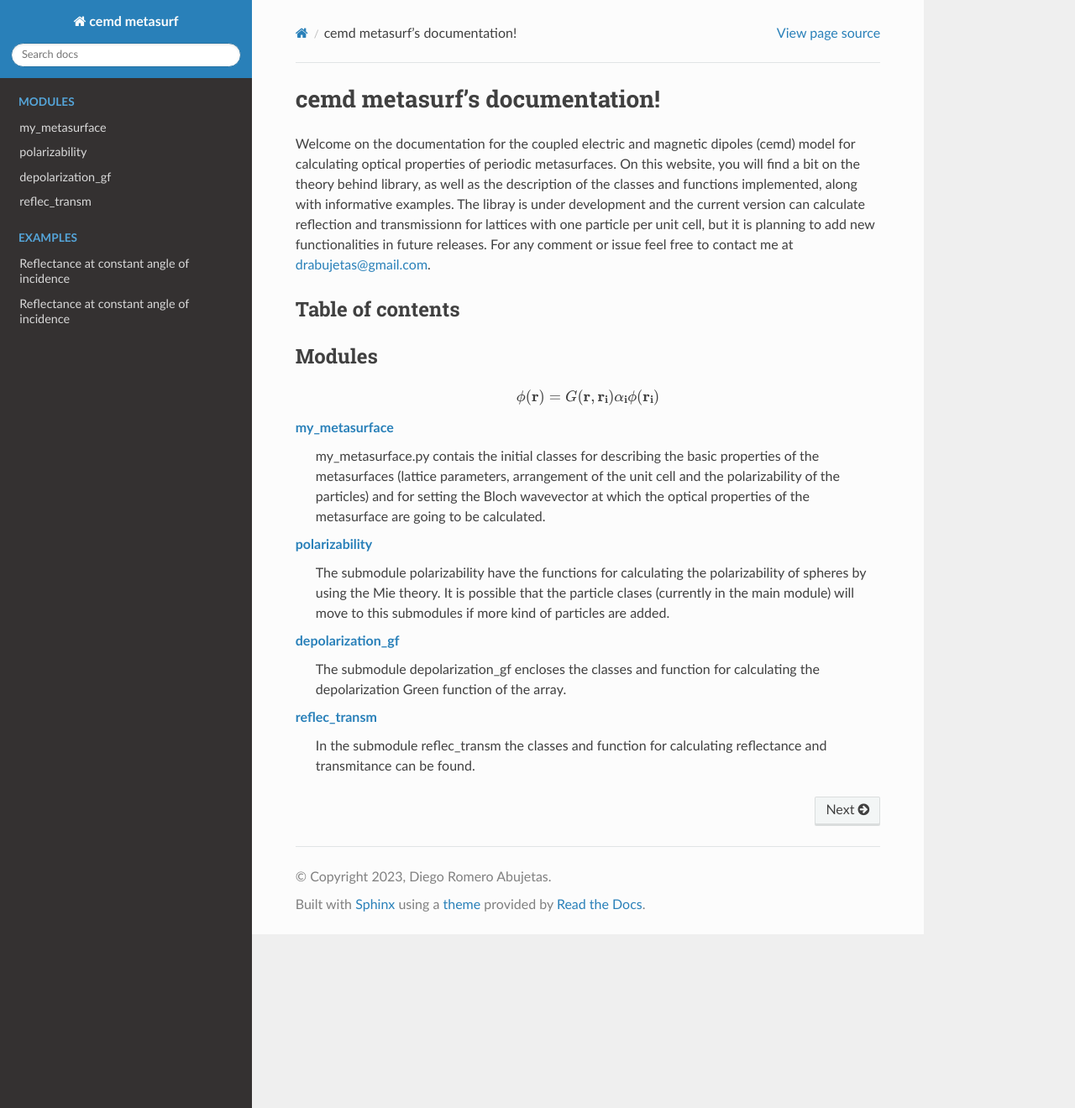
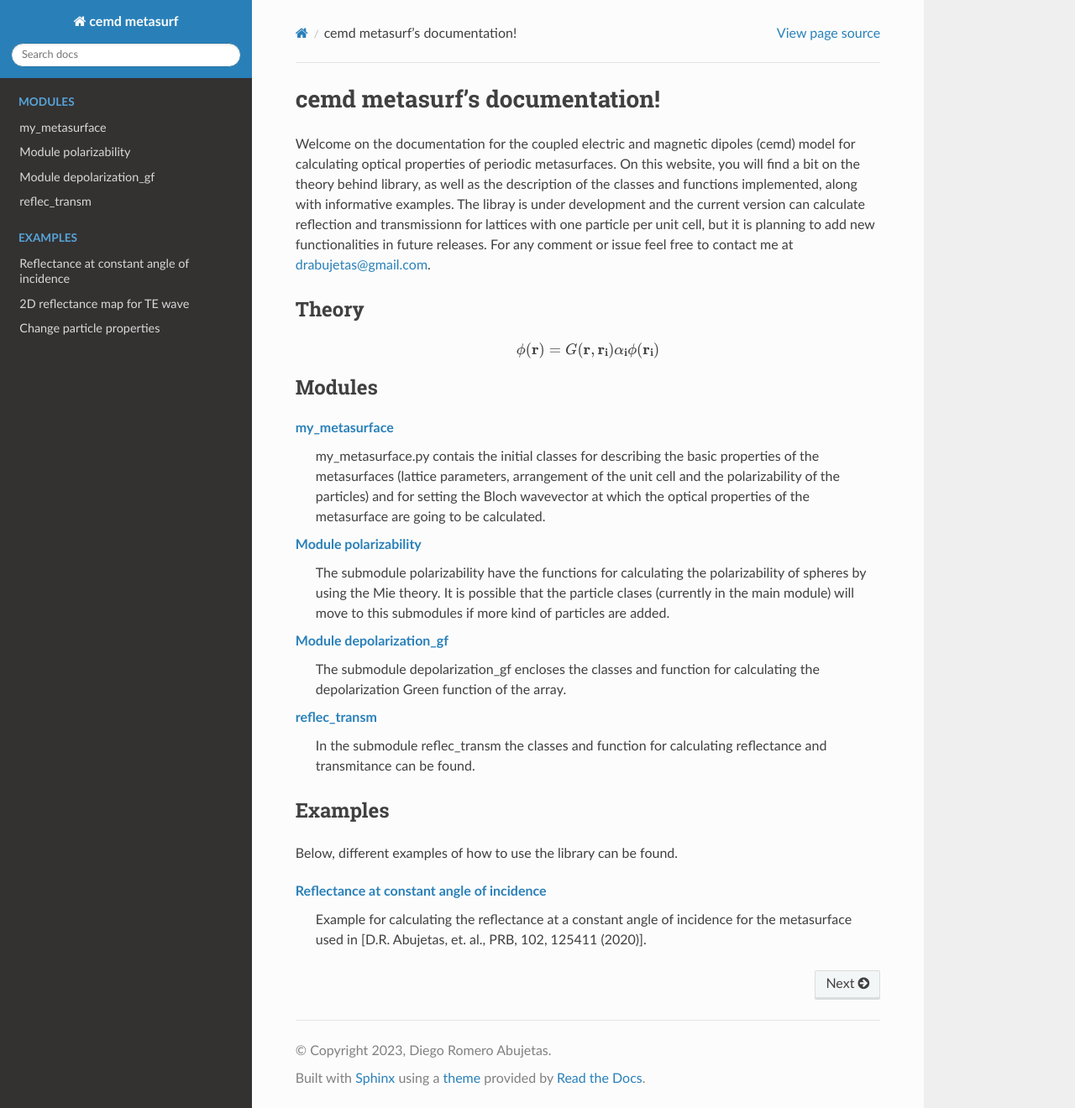
Before and after one commit to drabujetas/cemd-metasuf, a Sphinx documentation site: the page built from docs/index.rst, in a window 1280 px wide and 1320 px high. Shown: the whole window at 84% size. Built offline with Sphinx 7.4.7 and the Read the Docs theme 2.0.0, drawn with Linux system fonts in a browser that asks for light colours.

Commit message:
increase documentation

```diff
--- a/docs/conf.py
+++ b/docs/conf.py
@@ -27,6 +27,7 @@ author = 'Diego Romero Abujetas'
 # Add any Sphinx extension module names here, as strings. They can be
 # extensions coming with Sphinx (named 'sphinx.ext.*') or your custom
 # ones.
+autodoc_member_order = 'bysource'
 extensions = [
 	'recommonmark',
 	'sphinx.ext.mathjax',
--- a/docs/index.rst
+++ b/docs/index.rst
@@ -8,17 +8,17 @@ cemd metasurf's documentation!
 
 Welcome on the documentation for the coupled electric and magnetic dipoles (cemd) model for calculating optical properties of periodic metasurfaces. On this website, you will find a bit on the theory behind library, as well as the description of the classes and functions implemented, along with informative examples. The libray is under development and the current version can calculate reflection and transmissionn for lattices with one particle per unit cell, but it is planning to add new functionalities in future releases. For any comment or issue feel free to contact me at drabujetas@gmail.com.
 
-Table of contents
+Theory
 -----------------
-
-Modules
--------
 
 .. math::
 
    \begin{equation}
    \phi(\mathbf{r}) = G(\mathbf{r},\mathbf{r_i})\mathbf{\alpha_i} \phi(\mathbf{r_i})
    \end{equation}
+
+Modules
+-------
 
 :doc:`source/api/my_metasurface`
     my_metasurface.py contais the initial classes for describing the basic properties of the metasurfaces (lattice parameters, arrangement of the unit cell and the polarizability of the particles) and for setting the Bloch wavevector at which the optical properties of the metasurface are going to be calculated.
@@ -31,6 +31,15 @@ Modules
 
 :doc:`source/api/reflec_transm`
     In the submodule reflec_transm the classes and function for calculating reflectance and transmitance can be found.
+
+
+Examples
+--------
+
+Below, different examples of how to use the library can be found.
+
+:doc:`source/examples/example_rt`
+    Example for calculating the reflectance at a constant angle of incidence for the metasurface used in [D.R. Abujetas, et. al., PRB, 102, 125411 (2020)].
 
 .. Hidden TOCs
 
--- a/docs/source/examples/example_rt.rst
+++ b/docs/source/examples/example_rt.rst
@@ -7,11 +7,20 @@ Example for calculating the reflectance at a constant angle of incidence for the
 .. literalinclude:: ../../../examples/rt_10deg.py
 	:language: python
 
-==========================================
-Reflectance at constant angle of incidence
-==========================================
+==============================
+2D reflectance map for TE wave
+==============================
 
 2D map of the reflectance for TE polarization as a function of the frequency and the angle of incidence
 
 .. literalinclude:: ../../../examples/2dmaps_rt_prb.py
 	:language: python
+
+==========================
+Change particle properties
+==========================
+
+Reflectance at a constant angle of incidence for a different particle
+
+.. literalinclude:: ../../../examples/change_particle.py
+	:language: python
```
Also changed, not shown: docs/source/api/depolarization_gf.rst (+9 -8 lines), docs/source/api/polarizability.rst (+6 -5 lines), docs/source/api/reflec_transm.rst (+6 -5 lines).
